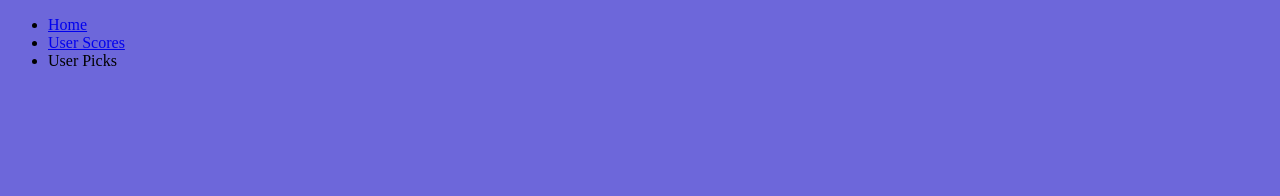
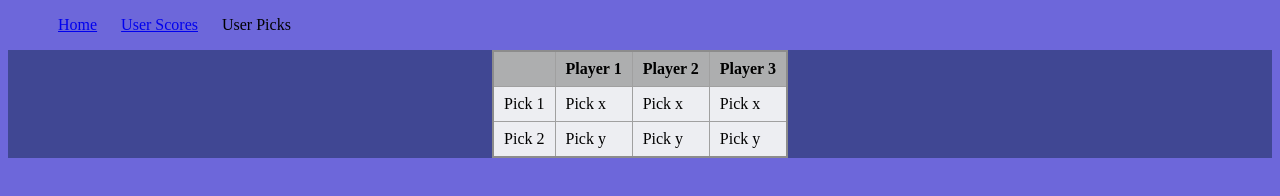
Before and after one commit to matthewbradley22/nflGame, a plain HTML site: page html/pastPicks.html in a window 1280 px wide. Drawn offline with Linux system fonts and the light colour scheme.

```diff
--- a/css/pastPicks.css
+++ b/css/pastPicks.css
@@ -8,3 +8,28 @@ main, header{
     align-items: center;
     background-color: rgb(64, 71, 147);
 }
+
+nav ul li{
+    display: inline;
+    padding: 10px;
+    list-style: none;
+}
+
+table {
+    border-collapse: collapse;
+    border: 2px solid rgb(140 140 140);
+}
+
+th,
+td {
+    border: 1px solid rgb(160 160 160);
+    padding: 8px 10px;
+}
+
+tbody>tr:nth-of-type(even) {
+    background-color: rgb(237 238 242);
+}
+
+tbody>tr:nth-of-type(odd) {
+    background-color: rgb(173, 174, 175);
+}
--- a/css/playerScores.css
+++ b/css/playerScores.css
@@ -30,3 +30,7 @@ td {
 tbody>tr:nth-of-type(even) {
     background-color: rgb(237 238 242);
 }
+
+tbody>tr:nth-of-type(odd) {
+    background-color: rgb(173, 174, 175);
+}
--- a/html/pastPicks.html
+++ b/html/pastPicks.html
@@ -14,5 +14,27 @@
          <li>User Picks</li>
         </ul>
     </nav>
+    <main>
+        <table>
+            <tr>
+                <td>&nbsp;</td>
+                <th>Player 1</th>
+                <th>Player 2</th>
+                <th>Player 3</th>
+            </tr>
+            <tr>
+                <td>Pick 1</td>
+                <td>Pick x</td>
+                <td>Pick x</td>
+                <td>Pick x</td>
+            </tr>
+            <tr></tr>
+                <td>Pick 2</td>
+                <td>Pick y</td>
+                <td>Pick y</td>
+                <td>Pick y</td>
+            </tr>
+        </table>
+    </main>
 </body>
 </html>
```
